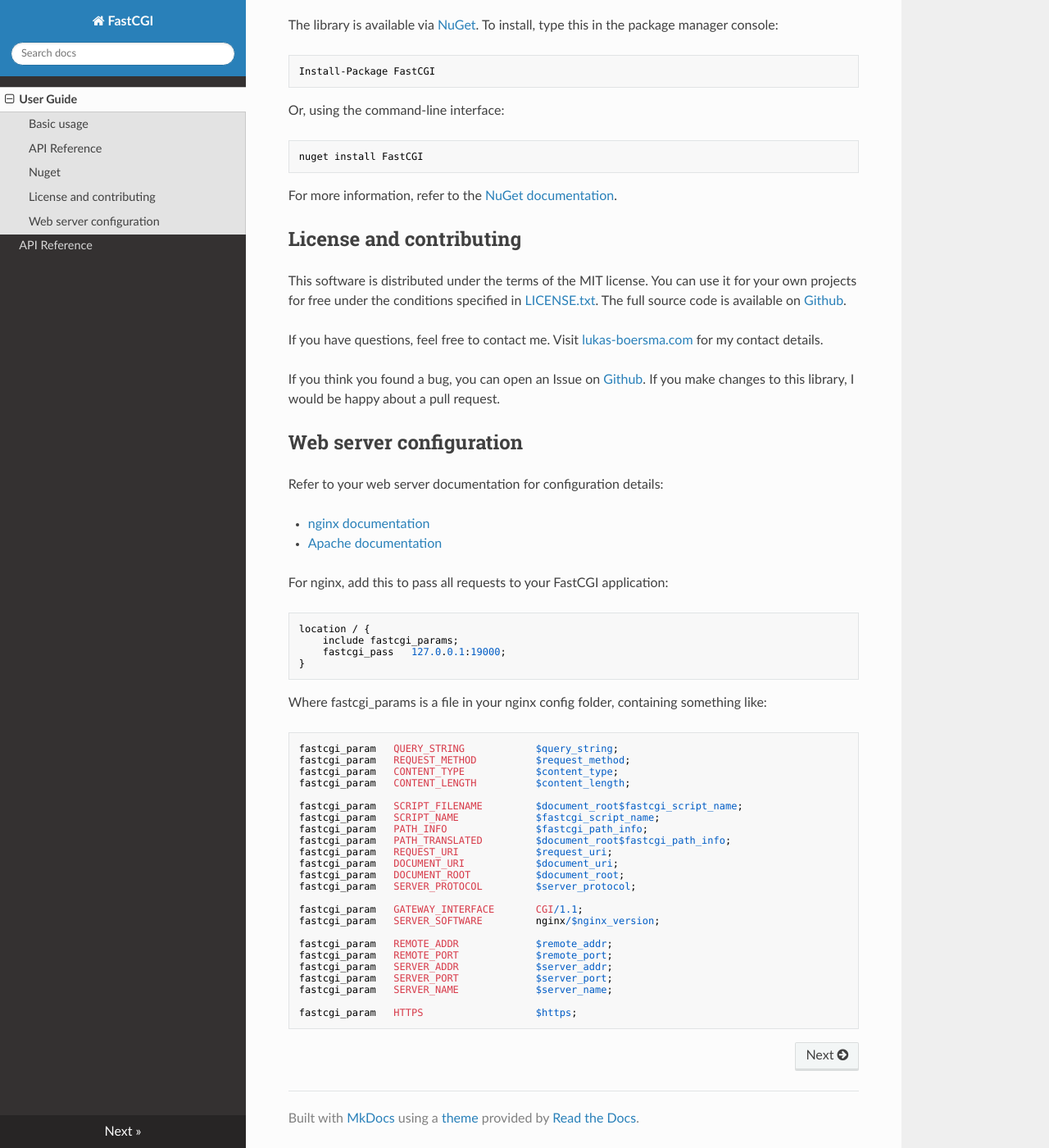
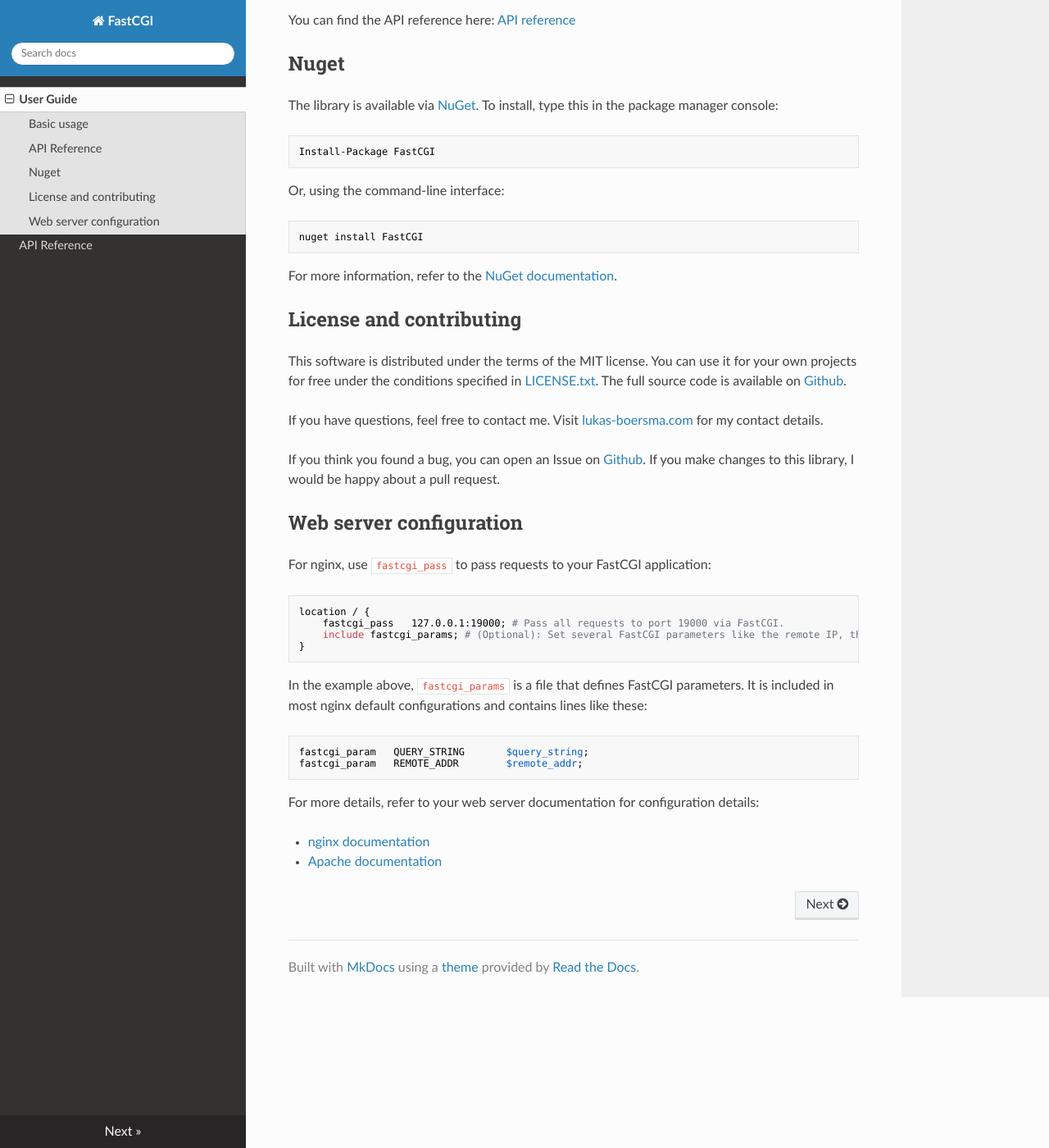
Before and after one commit to LukasBoersma/FastCGI, an MkDocs documentation site: the page built from Doc/index.md, in a window 1280 px wide and 1400 px high, scrolled down 961 px. Shown: the whole window at 82% size. Built offline with MkDocs 1.6.1, drawn with Linux system fonts in a browser that asks for light colours; nearby versions of some CDN libraries; old or Windows-style settings are respelled for this version of MkDocs; some of the changed text lies outside the part shown.

Commit message:
Update documentation

```diff
--- a/Doc/index.md
+++ b/Doc/index.md
@@ -62,41 +69,19 @@
 
 ## Web server configuration
 
-Refer to your web server documentation for configuration details:
+For nginx, use `fastcgi_pass` to pass requests to your FastCGI application:
+
+    location / {
+        fastcgi_pass   127.0.0.1:19000; # Pass all requests to port 19000 via FastCGI.
+        include fastcgi_params; # (Optional): Set several FastCGI parameters like the remote IP, the URI, and other useful metadata.
+    }
+
+In the example above, `fastcgi_params` is a file that defines FastCGI parameters. It is included in most nginx default configurations and contains lines like these:
+
+    fastcgi_param   QUERY_STRING       $query_string;
+    fastcgi_param   REMOTE_ADDR        $remote_addr;
+
+For more details, refer to your web server documentation for configuration details:
 
  * [nginx documentation](http://nginx.org/en/docs/http/ngx_http_fastcgi_module.html)
  * [Apache documentation](http://httpd.apache.org/mod_fcgid/mod/mod_fcgid.html)
-
-For nginx, add this to pass all requests to your FastCGI application:
-
-    location / {
-        include fastcgi_params;
-        fastcgi_pass   127.0.0.1:19000;
-    }
-
-Where fastcgi_params is a file in your nginx config folder, containing something like:
-
-    fastcgi_param   QUERY_STRING            $query_string;
-    fastcgi_param   REQUEST_METHOD          $request_method;
-    fastcgi_param   CONTENT_TYPE            $content_type;
-    fastcgi_param   CONTENT_LENGTH          $content_length;
-
-    fastcgi_param   SCRIPT_FILENAME         $document_root$fastcgi_script_name;
-    fastcgi_param   SCRIPT_NAME             $fastcgi_script_name;
-    fastcgi_param   PATH_INFO               $fastcgi_path_info;
-    fastcgi_param 	PATH_TRANSLATED         $document_root$fastcgi_path_info;
-    fastcgi_param   REQUEST_URI             $request_uri;
-    fastcgi_param   DOCUMENT_URI            $document_uri;
-    fastcgi_param   DOCUMENT_ROOT           $document_root;
-    fastcgi_param   SERVER_PROTOCOL         $server_protocol;
-
-    fastcgi_param   GATEWAY_INTERFACE       CGI/1.1;
-    fastcgi_param   SERVER_SOFTWARE         nginx/$nginx_version;
-
-    fastcgi_param   REMOTE_ADDR             $remote_addr;
-    fastcgi_param   REMOTE_PORT             $remote_port;
-    fastcgi_param   SERVER_ADDR             $server_addr;
-    fastcgi_param   SERVER_PORT             $server_port;
-    fastcgi_param   SERVER_NAME             $server_name;
-
-    fastcgi_param   HTTPS                   $https;
```
Also changed, not shown: other parts of Doc/index.md (+9 -2 lines), README.md (+17 -37 lines), 4 other files.
